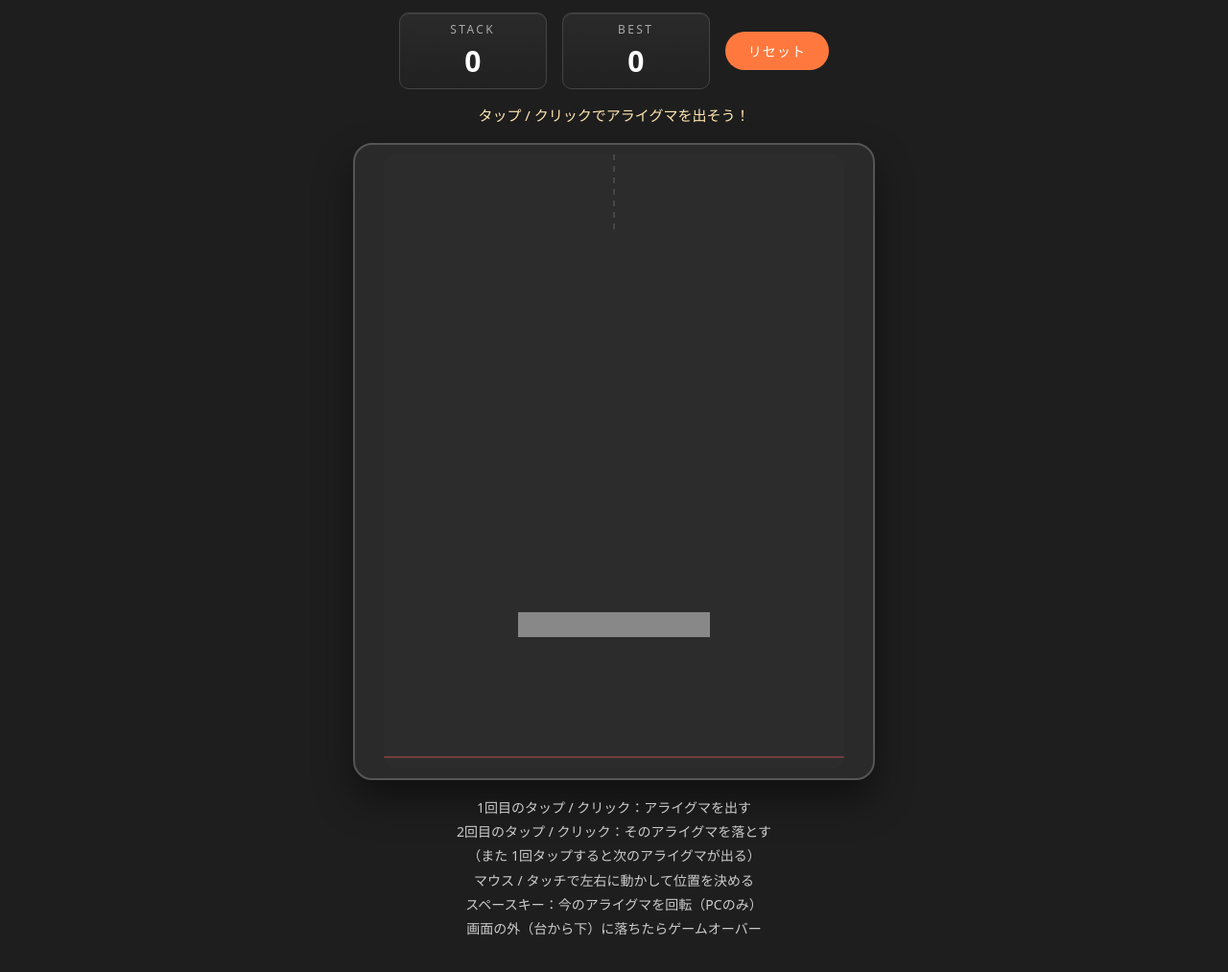
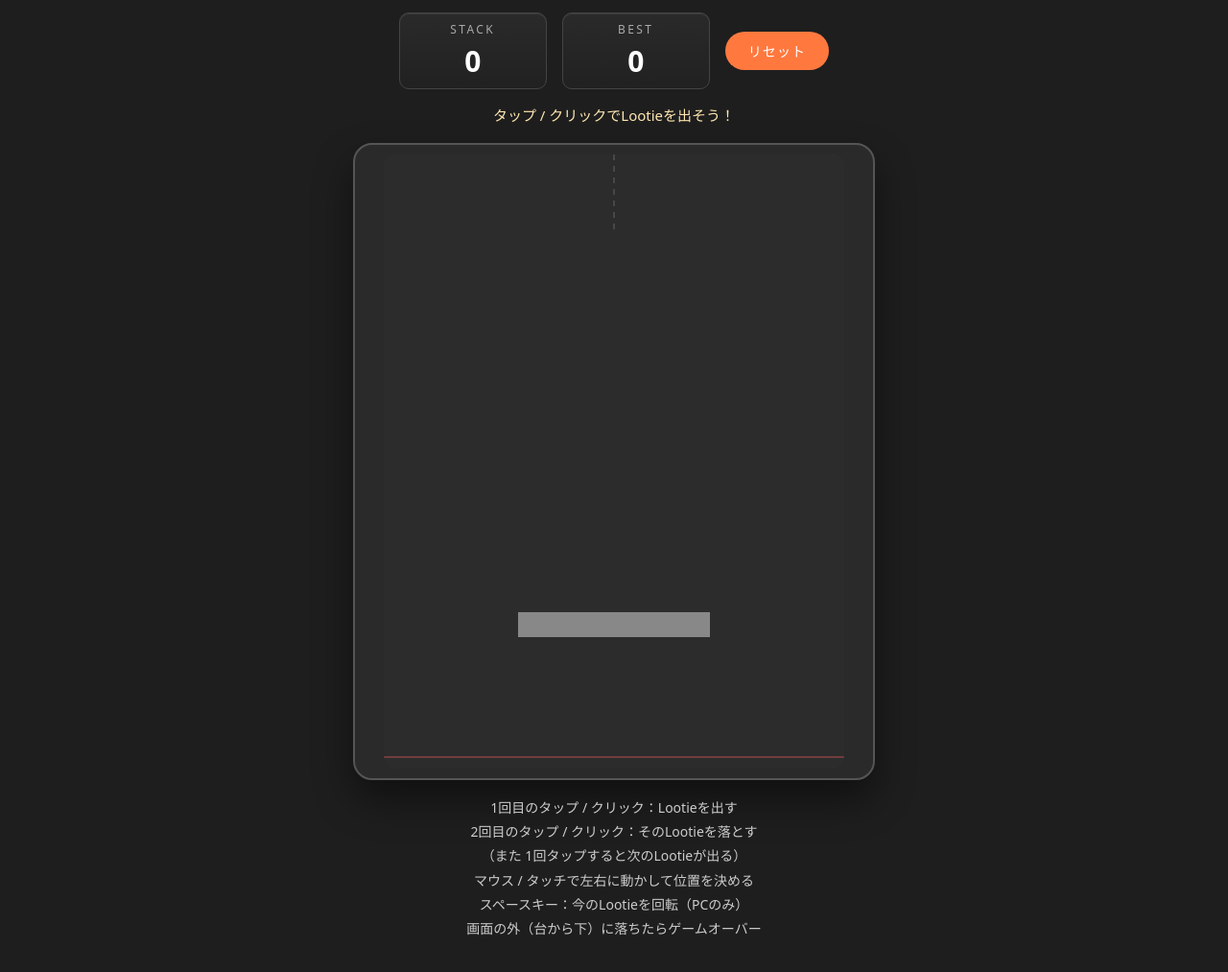
Before and after one commit to manapapa-git/lootie, a plain HTML site: page index.html in a window 1280 px wide. Shown: the part 73-1086 px from the top of the page at 96% size. Drawn offline with nearby package versions, Linux system fonts and the light colour scheme.

Commit message:
Add files via upload

```diff
--- a/index.html
+++ b/index.html
@@ -2,7 +2,7 @@
 <html lang="ja">
 <head>
   <meta charset="UTF-8" />
-  <title>アライグマタワーバトル風</title>
+  <title>Lootoeタワーバトル</title>
   <style>
     :root {
       color-scheme: dark;
@@ -128,16 +128,16 @@
     </div>
     <button id="reset-btn">リセット</button>
   </div>
-  <div id="message">タップ / クリックでアライグマを出そう！</div>
+  <div id="message">タップ / クリックでLootieを出そう！</div>
   <div id="game-wrapper">
     <div id="game-container"></div>
   </div>
   <div id="info">
-    1回目のタップ / クリック：アライグマを出す<br>
-    2回目のタップ / クリック：そのアライグマを落とす<br>
-    （また 1回タップすると次のアライグマが出る）<br>
+    1回目のタップ / クリック：Lootieを出す<br>
+    2回目のタップ / クリック：そのLootieを落とす<br>
+    （また 1回タップすると次のLootieが出る）<br>
     マウス / タッチで左右に動かして位置を決める<br>
-    スペースキー：今のアライグマを回転（PCのみ）<br>
+    スペースキー：今のLootieを回転（PCのみ）<br>
     画面の外（台から下）に落ちたらゲームオーバー
   </div>
 
@@ -382,7 +382,7 @@
         currentBody = null;
         score += 1;
         updateScore();
-        setMessage("うまく乗った？ 次のアライグマを出そう");
+        setMessage("うまく乗った？ 次のLootieを出そう");
       }
 
       function setMessage(text) {
@@ -431,7 +431,7 @@
         score = 0;
         updateScore();
         pointerX = width / 2;
-        setMessage("タップ / クリックでアライグマを出そう！");
+        setMessage("タップ / クリックでLootieを出そう！");
       }
 
       const canvas = render.canvas;
```
